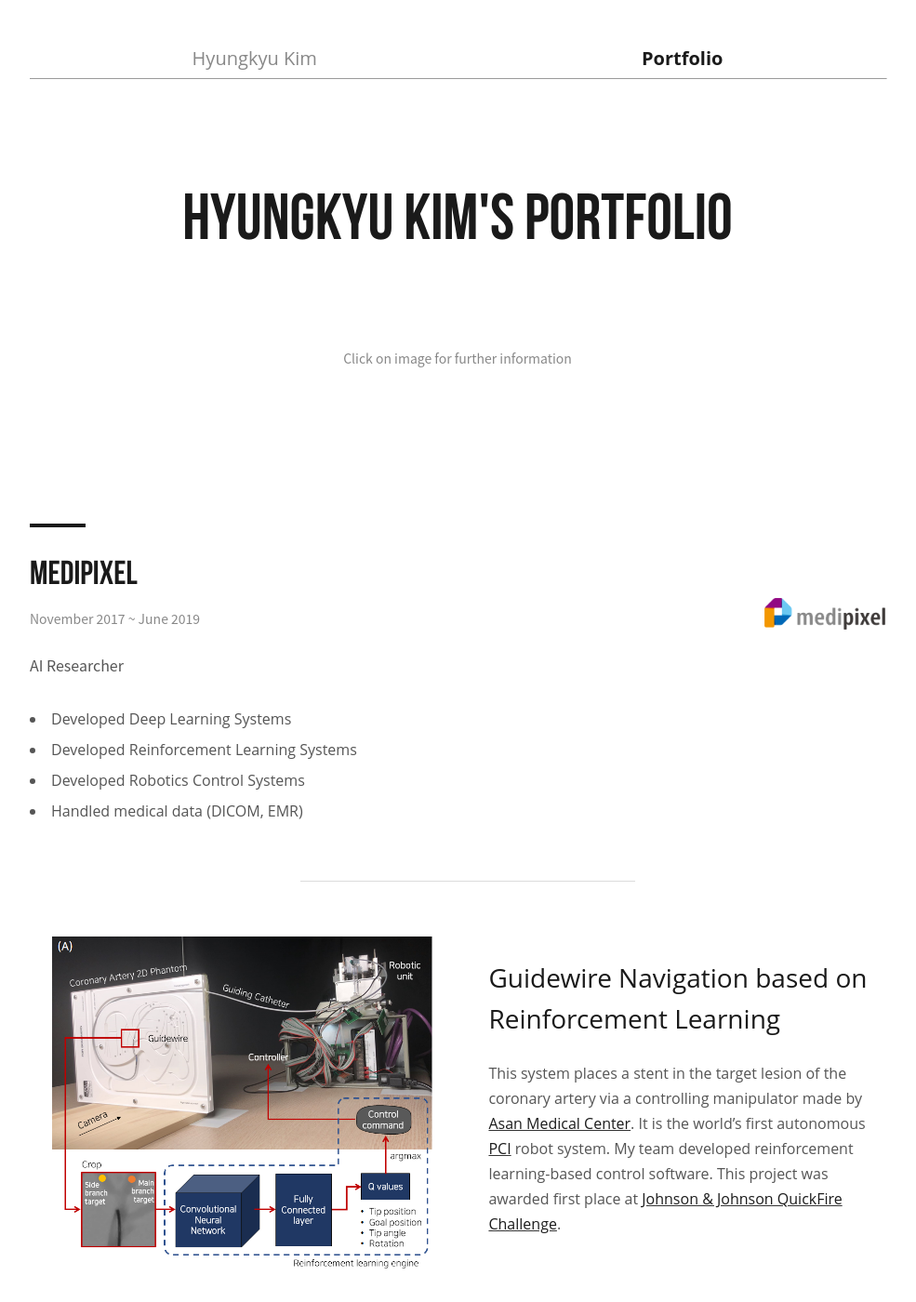
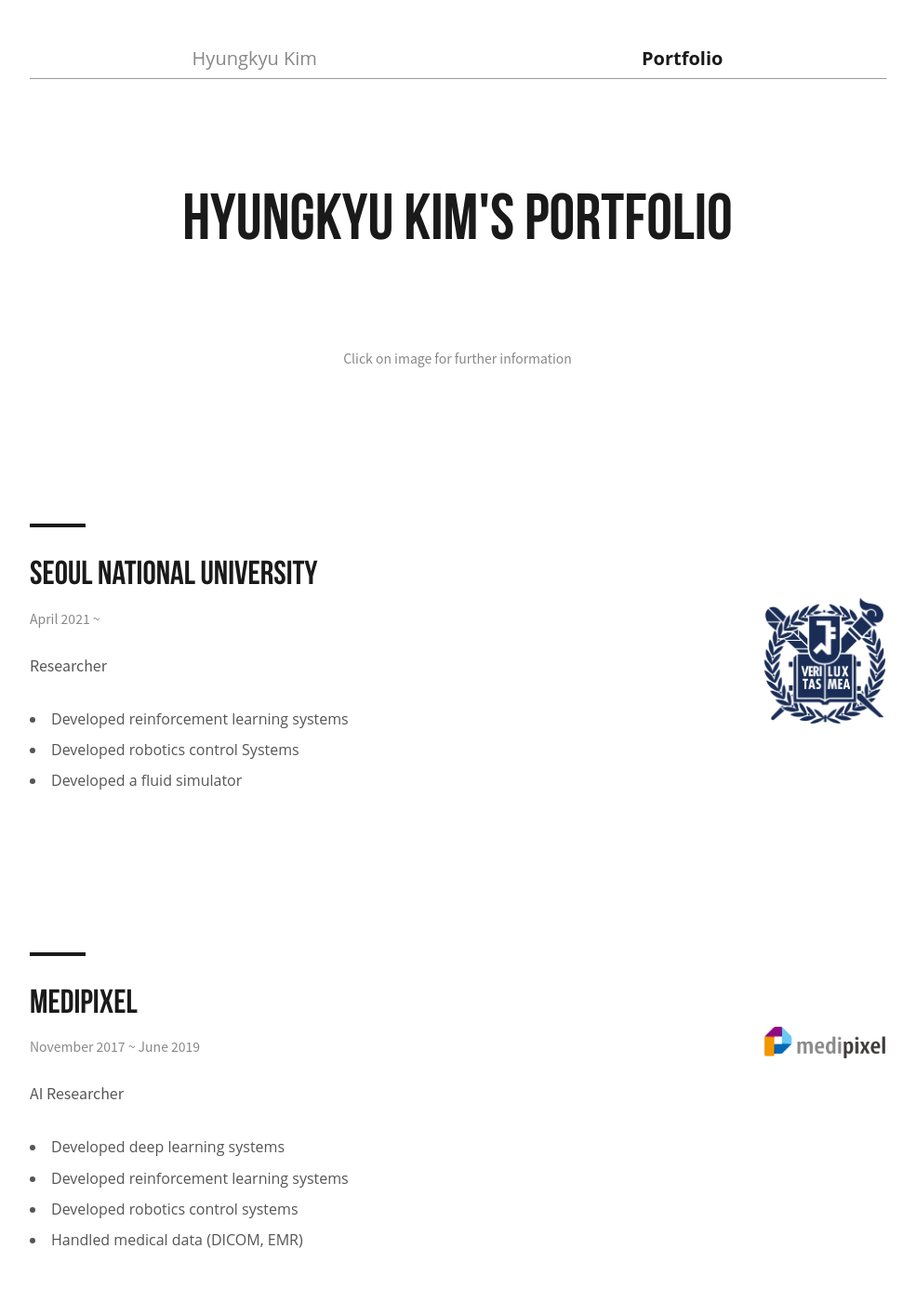
Before and after one commit to HyungKyu-Kim/HyungKyu-Kim.github.io, a Jekyll site: the page built from portfolio.html, in a window 1280 px wide and 1400 px high. Shown: the whole window at 93% size, without its empty margins (148-1133 px from the left). Built offline with Jekyll 4.4.1, drawn with Linux system fonts in a browser that asks for light colours.

Commit message:
Update organization.yml

```diff
--- a/_data/organization.yml
+++ b/_data/organization.yml
@@ -1,3 +1,13 @@
+- title: Seoul National University
+  etc:
+  logo: /images/snu/snu_ui_download.png
+  brief: Researcher
+  duration: April 2021 ~
+  description:
+  role:
+    - Developed reinforcement learning systems
+    - Developed robotics control Systems
+    - Developed a fluid simulator
 - title: Medipixel
   etc: Medipixel is a medical start-up. As coworking with many stakeholder whom in medical, tech domains, It have been creating interesting systems.
   logo: /images/medipixel/logo_medipixel.png
@@ -5,9 +15,9 @@
   duration: November 2017 ~ June 2019
   description:
   role:
-    - Developed Deep Learning Systems
-    - Developed Reinforcement Learning Systems
-    - Developed Robotics Control Systems
+    - Developed deep learning systems
+    - Developed reinforcement learning systems
+    - Developed robotics control systems
     - Handled medical data (DICOM, EMR)
 - title: Samsung Techwin
   etc: Samsung Techwin is a global top tier security devices manufacturer. It have been developing many network devices used for physical security.
```
